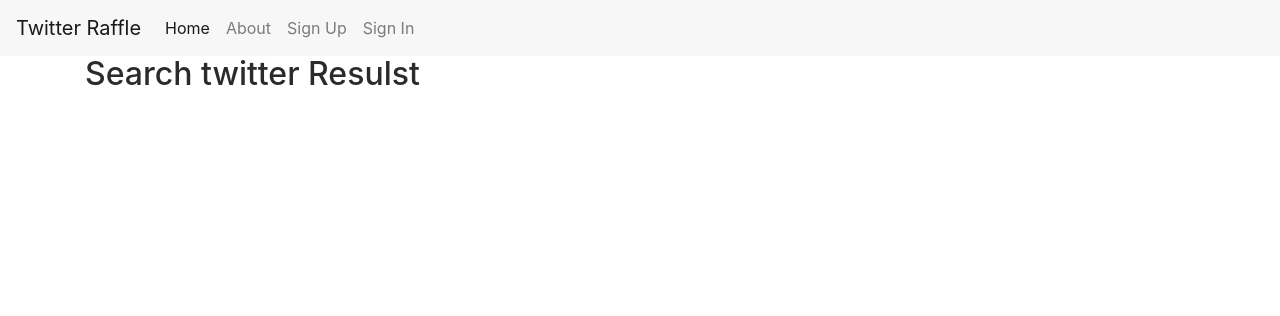
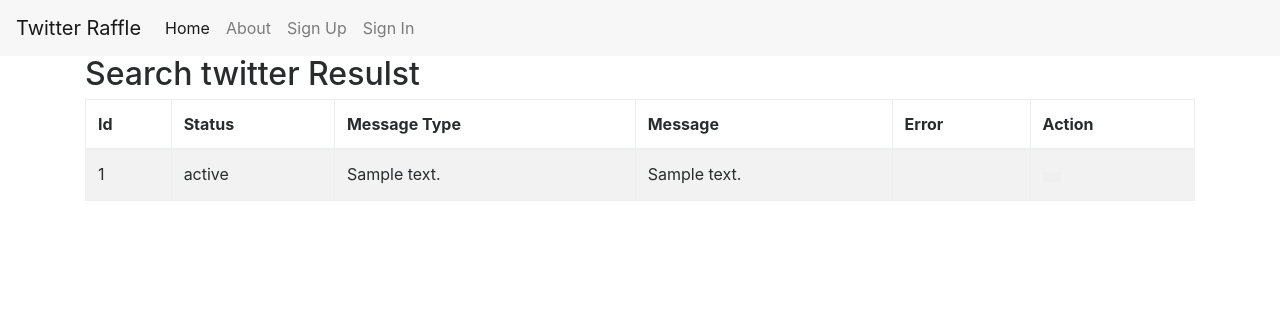
Before and after one commit to luiscberrocal/twitter_raffle, a Django app: template twitter_raffle/templates/twitter/search_results.html in a window 1280 px wide. Shown: the top 316 px of the page. Run offline with Django 3.2, Linux system fonts and the light colour scheme; the template is opened without the code that fills it: most values are stand-ins (such as "Sample title", 1, 10 or a date in 2020); parts of the project's set-up code (start-up, migrations or seed data) failed here and were passed over; some libraries are stand-ins or nearby versions.

Commit message:
Added async report list

```diff
--- a/twitter_raffle/templates/twitter/search_results.html
+++ b/twitter_raffle/templates/twitter/search_results.html
@@ -2,10 +2,47 @@
 {% load staticfiles i18n %}
 
 {% block page_title %}
-  {% trans "Search Results" %}
+    {% trans "Search Results" %}
 {% endblock page_title %}
 
 {% block content %}
-  <h2>Search twitter Resulst</h2>
+    <h2>Search twitter Resulst</h2>
+    <table id="position_table" class="table table-striped table-bordered" cellspacing="0" width="50%">
+    <thead>
+    <tr>
+        <th>{% trans 'Id' %}</th>
+        <th>{% trans 'Status' %}</th>
+        <th>{% trans 'Message Type' %}</th>
+        <th>{% trans 'Message' %}</th>
+        <th>{% trans 'Error' %}</th>
+        <th>{% trans 'Action' %}</th>
+    </tr>
+    </thead>
+
+    <tbody>
+    {% for report in async_reports %}
+                <tr>
+
+                    <td>{{ report.id }}</td>
+                    <td>{{ report.status }}</td>
+                    <td>{{ report.message_type }}</td>
+                    <td>{{ report.message }}</td>
+                    <td>{{ report.error }}</td>
+
+
+                    <td>
+                        <div class="btn-group" role="group">
+                            <a href="">
+                                <button type="button" class="btn btn-default btn-sm" aria-label="Left Align">
+                                    <span class="glyphicon glyphicon-remove" aria-hidden="true"></span>
+                                </button>
+                            </a>
+                        </div>
+                    </td>
+
+                </tr>
+            {% endfor %}
+    </tbody>
+    </table>
 
 {% endblock content %}
--- a/twitter_raffle/twitter/urls.py
+++ b/twitter_raffle/twitter/urls.py
@@ -3,11 +3,9 @@
 from rest_framework import routers
 
 
-from .views import SearchView
-
-
+from .views import SearchView, AsyncActionReportListView
 
 urlpatterns = [
     url(r'^search/$', SearchView.as_view(), name='search'),
-    url(r'^search-results/$', TemplateView.as_view(template_name='twitter/search_results.html'), name='search-results'),
+    url(r'^search-results/$', AsyncActionReportListView.as_view(), name='search-results'),
 ]
--- a/twitter_raffle/twitter/utils.py
+++ b/twitter_raffle/twitter/utils.py
@@ -19,7 +19,7 @@
         tweets_per_qry = 100
         max_id = -1
         since_id = None
-        max_tweets = 2000
+        max_tweets = 3000
 
         tweet_count = 0
         count = 0
```
Also changed, not shown: twitter_raffle/twitter/views.py (+7 -2 lines).
